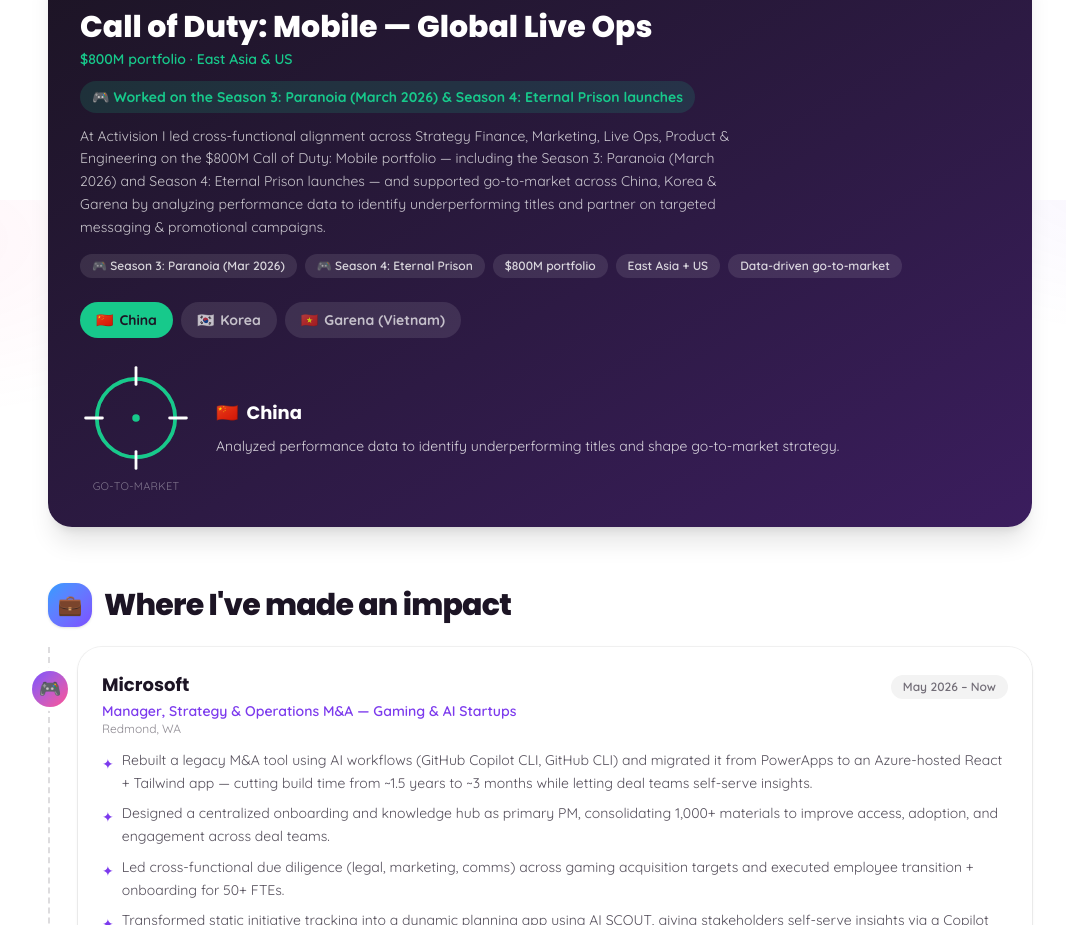
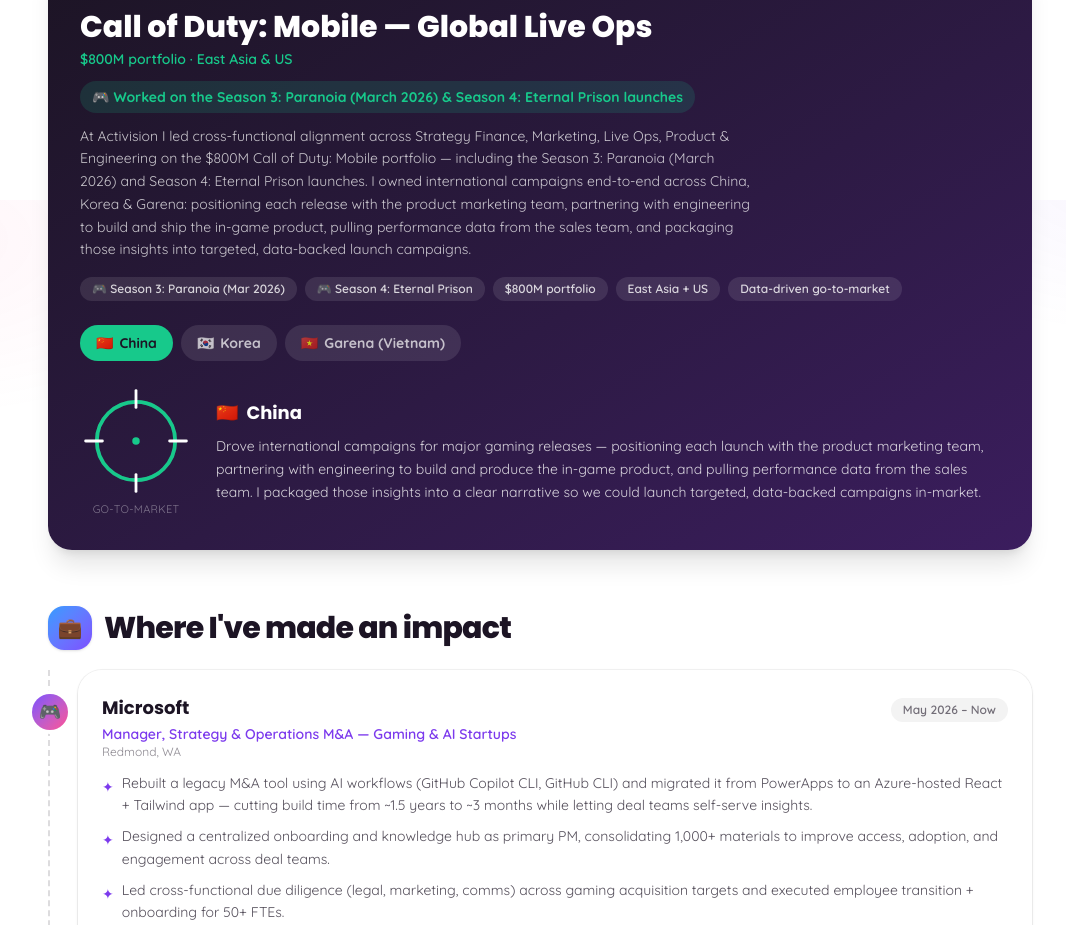
Before and after one commit to shhr3yaa/portfolio, a Next.js app: page / in a window 1280 px wide. Shown: the part 3000-3925 px from the top of the page, without its empty margins (100-1166 px from the left). Built offline with nearby package versions, Linux system fonts and the light colour scheme.

Commit message:
Expand Activision China narrative: cross-functional launch flow

```diff
--- a/src/data/resume.ts
+++ b/src/data/resume.ts
@@ -349,7 +349,7 @@
   subtitle: "$800M portfolio · East Asia & US",
   launch: "Worked on the Season 3: Paranoia (March 2026) & Season 4: Eternal Prison launches",
   intro:
-    "At Activision I led cross-functional alignment across Strategy Finance, Marketing, Live Ops, Product & Engineering on the $800M Call of Duty: Mobile portfolio — including the Season 3: Paranoia (March 2026) and Season 4: Eternal Prison launches — and supported go-to-market across China, Korea & Garena by analyzing performance data to identify underperforming titles and partner on targeted messaging & promotional campaigns.",
+    "At Activision I led cross-functional alignment across Strategy Finance, Marketing, Live Ops, Product & Engineering on the $800M Call of Duty: Mobile portfolio — including the Season 3: Paranoia (March 2026) and Season 4: Eternal Prison launches. I owned international campaigns end-to-end across China, Korea & Garena: positioning each release with the product marketing team, partnering with engineering to build and ship the in-game product, pulling performance data from the sales team, and packaging those insights into targeted, data-backed launch campaigns.",
   chips: [
     "🎮 Season 3: Paranoia (Mar 2026)",
     "🎮 Season 4: Eternal Prison",
@@ -362,7 +362,7 @@
       name: "China",
       flag: "🇨🇳",
       story:
-        "Analyzed performance data to identify underperforming titles and shape go-to-market strategy.",
+        "Drove international campaigns for major gaming releases — positioning each launch with the product marketing team, partnering with engineering to build and produce the in-game product, and pulling performance data from the sales team. I packaged those insights into a clear narrative so we could launch targeted, data-backed campaigns in-market.",
     },
     {
       name: "Korea",
```
